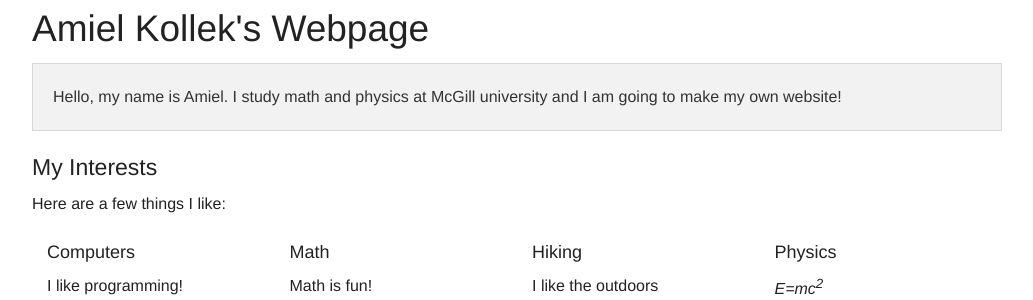
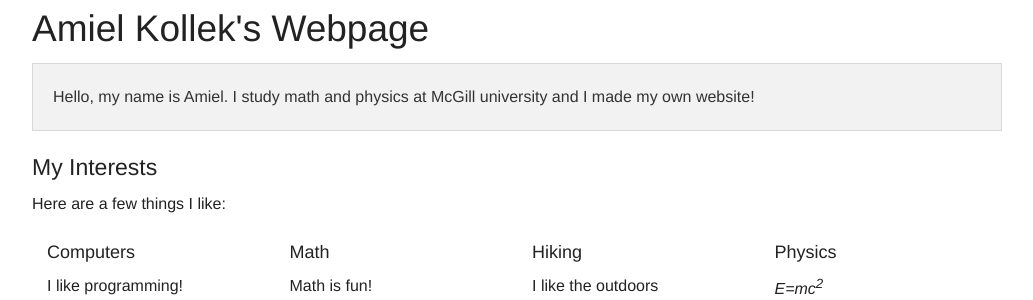
Before and after one commit to hack101/lesson4, a Flask app: page / in a window 1280 px wide. Shown: the top 300 px of the page, without its empty margins (123-1156 px from the left). Run offline with Flask 2, Linux system fonts and the light colour scheme; parts of the project's set-up code (start-up, migrations or seed data) failed here and were passed over.

```diff
--- a/templates/index.html
+++ b/templates/index.html
@@ -9,7 +9,7 @@
 
 <div class='panel'>
   <p>
-    Hello, my name is Amiel. I study math and physics at McGill university and I am going to make my own website!
+    Hello, my name is Amiel. I study math and physics at McGill university and I made my own website!
   </p>
 </div>
 
```
